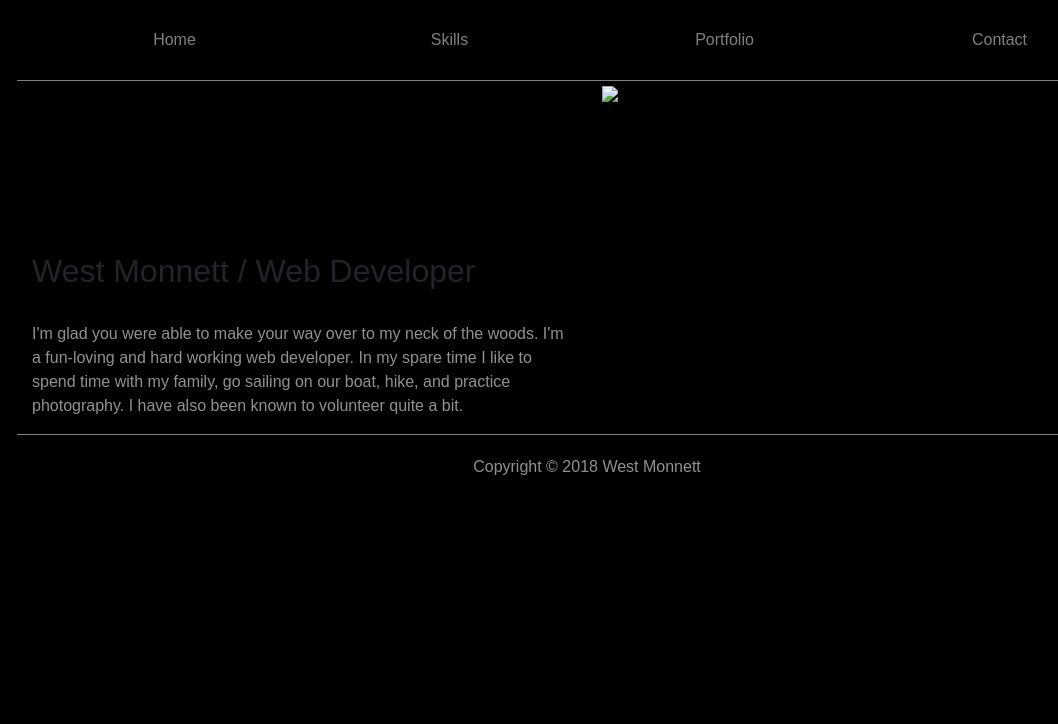
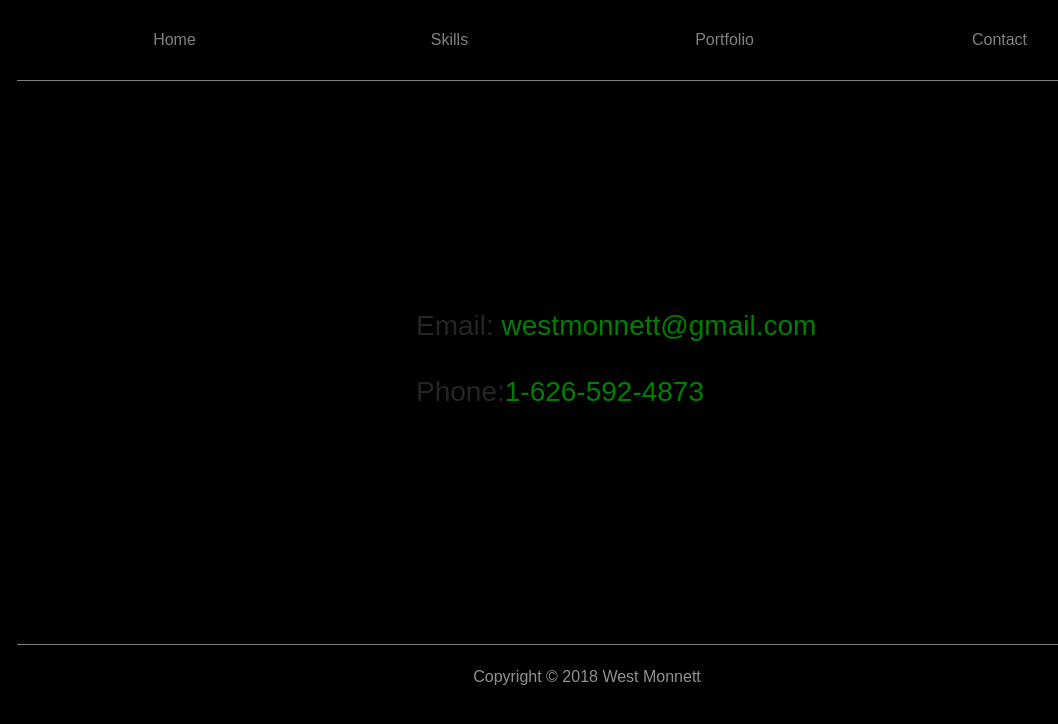
Before and after one commit to westmon/portfolio, a website: page contact.html in a window 1280 px wide. Shown: the whole page, without its empty margins (53-1111 px from the left). Drawn offline with nearby package versions, Linux system fonts and the light colour scheme; files that its build step writes are made by us from their sources.

Commit message:
added contact page

```diff
--- a/assets/css/styles.css
+++ b/assets/css/styles.css
@@ -77,3 +77,18 @@ body {
     padding-left: 18%;
     padding-bottom: 50px;
 }
+
+.contact {
+    padding-left: 35%;
+    padding-top: 20%;
+    padding-bottom: 20%;
+
+}
+
+.links {
+    color: rgb(148, 144, 144);
+}
+
+a {
+    color: green;
+}
--- a/contact.html
+++ b/contact.html
@@ -30,15 +30,15 @@
         </div>
       </div>
       <div class="row">
-        <div class="col-6 about">
-          <h2 id="main-name">West Monnett / Web Developer</h2>
-          <br>
-          <p class="main-text">I'm glad you were able to make your way over to my neck of the woods. I'm a fun-loving and hard working web developer. In my spare time I like to spend time with my family, go sailing on our boat, hike, and practice photography. I have also been known to volunteer quite a bit.</p>
+        <div class="col-12 contact">
+          <h3 id="email">Email: <a href="mailto:westmonnett@gmail.com">westmonnett@gmail.com</a></h3>
+
+            <br>
+
+            <h3 id="phone">Phone:<a href="tel:1-626-592-4873">1-626-592-4873</a></h3>
+
         </div>
-        <div class="col-6">
-          <img src="images/west2.jpg" class="main-image">
         </div>
-      </div>
 
       <div class="row footer">
         <div class="col">
```
Also changed, not shown: portfolio.html (+4 -4 lines), 2 other files.
